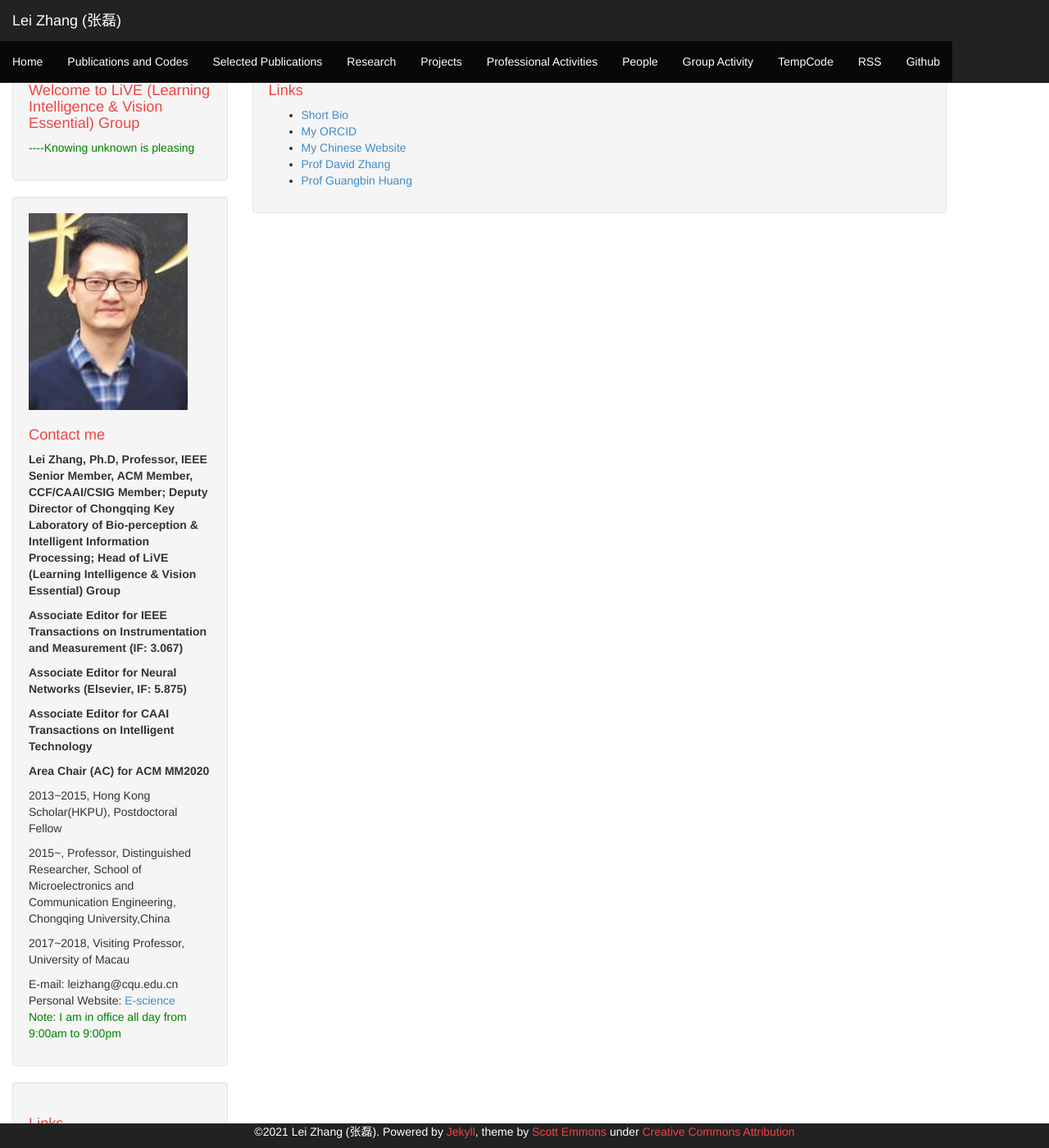
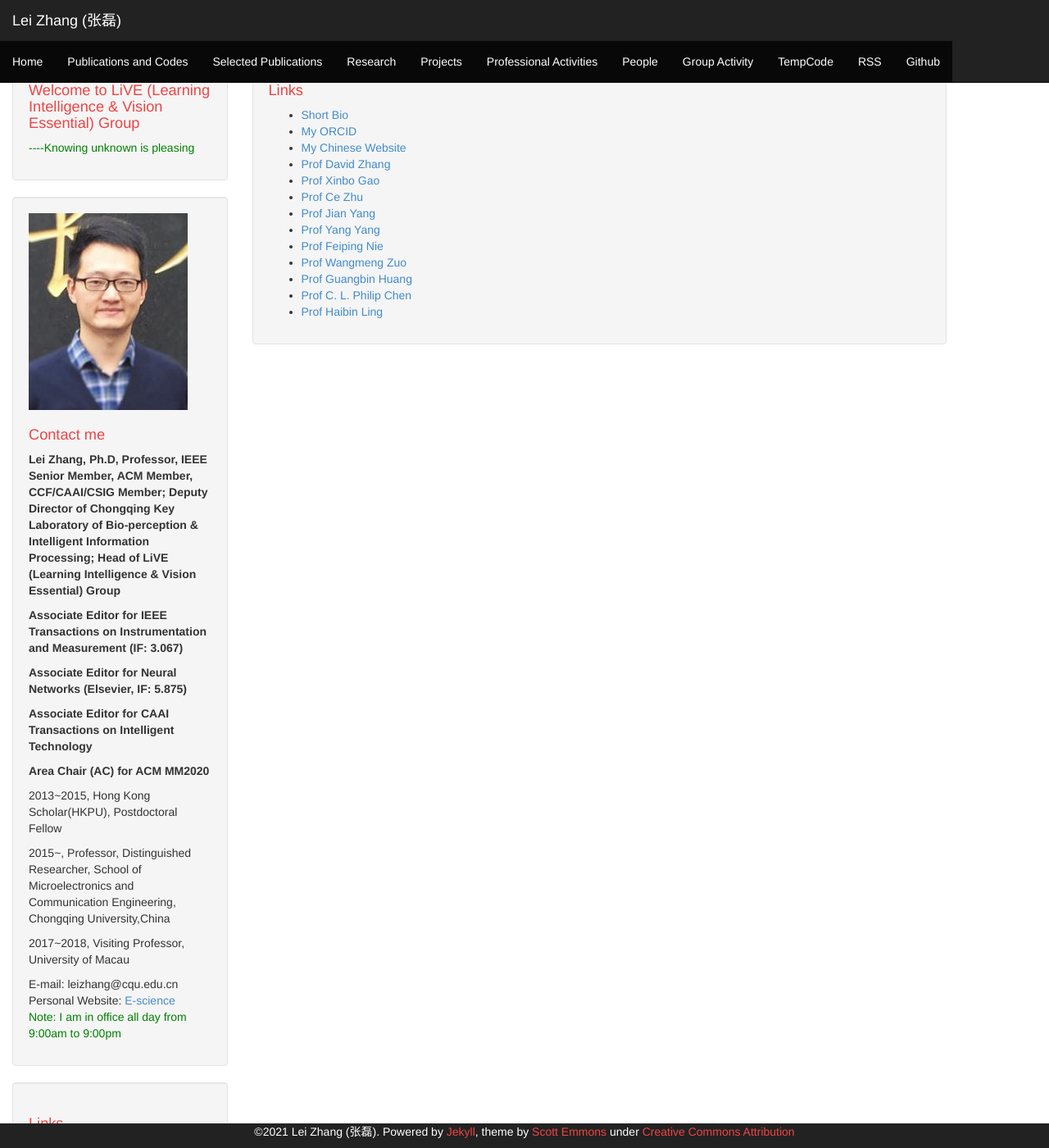
Before and after one commit to DrLeiZhang/website, a Jekyll site: the page built from links.html, in a window 1280 px wide and 1400 px high. Shown: the whole window at 82% size. Built offline with Jekyll 4.4.1, drawn with Linux system fonts in a browser that asks for light colours; Markdown is read by kramdown in place of the engine named in the settings; some of the changed text lies outside the part shown.

Commit message:
Create links-list.html

```diff
--- a/_includes/links-list.html
+++ b/_includes/links-list.html
@@ -4,5 +4,13 @@
   <li><a href="https://orcid.org/0000-0002-5305-8543">My ORCID</a></li>
   <li><a href="http://yz.cqu.edu.cn/teacher/d/12061.html">My Chinese Website</a></li>
   <li><a href="http://www4.comp.polyu.edu.hk/~csdzhang/">Prof David Zhang</a></li>
+  <li><a href="https://see.xidian.edu.cn/faculty/xbgao/">Prof Xinbo Gao</a></li>
+  <li><a href="http://www.avc2-lab.net/~eczhu/index.html/">Prof Ce Zhu</a></li>
+  <li><a href="http://cs.njust.edu.cn/24/2d/c1732a9261/page.htm/">Prof Jian Yang</a></li>
+  <li><a href="https://cfm.uestc.edu.cn/~yangyang/">Prof Yang Yang</a></li>
+  <li><a href="http://www.escience.cn/people/fpnie/index.html">Prof Feiping Nie</a></li>
+  <li><a href="http://homepage.hit.edu.cn/wangmengzuo">Prof Wangmeng Zuo</a></li>
   <li><a href="http://www.ntu.edu.sg/home/egbhuang/elm_codes.html">Prof Guangbin Huang</a></li>
+  <li><a href="https://www.fst.um.edu.mo/people/pchen/">Prof C. L. Philip Chen</a></li>
+  <li><a href="https://www3.cs.stonybrook.edu/~hling/">Prof Haibin Ling</a></li>
 </ul>
```
